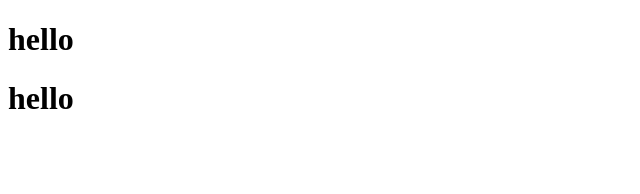
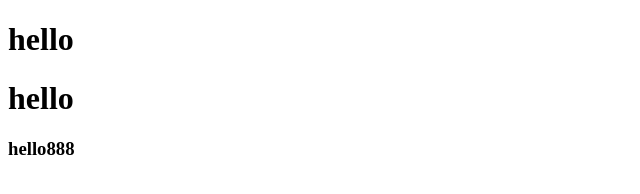
Before and after one commit to yoqubvaliyev/git-2, a plain HTML site: page index.html in a window 1280 px wide. Shown: the full height of the page, 0-640 px from the left. Drawn offline with Linux system fonts and the light colour scheme.

Commit message:
yangi so'z

```diff
--- a/index.html
+++ b/index.html
@@ -10,6 +10,7 @@
 <body>
 <h1>hello</h1>
 	<h1>hello</h1>
+	<h3>hello888</h3>
 </body>
 
 </html>
```
